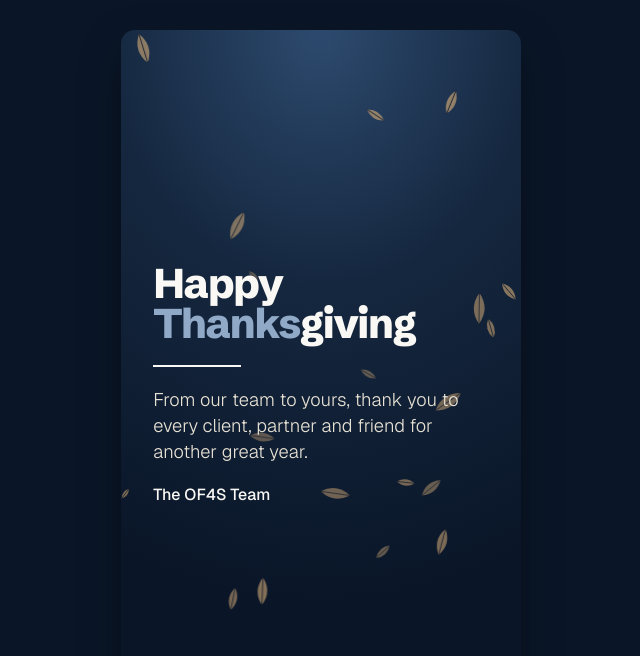
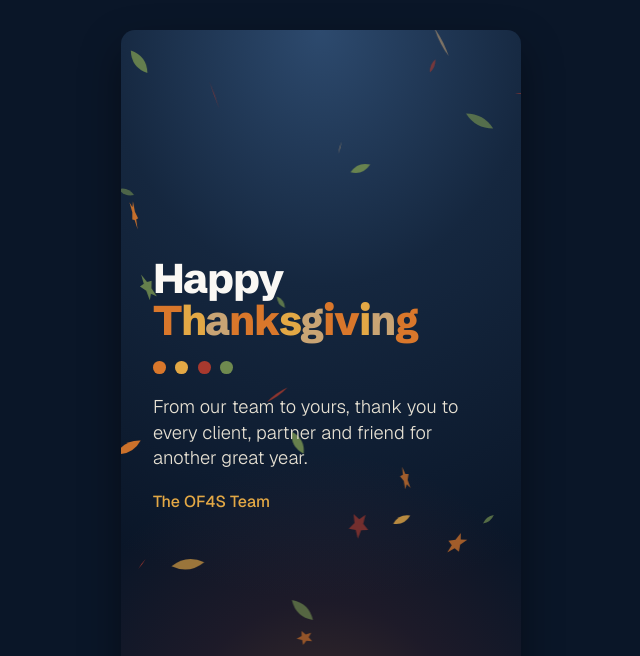
Before and after one commit to azavarce/OF4S-Marketing, a plain HTML site: page thanksgiving-story.html in a window 1280 px wide. Shown: the top 656 px of the page, without its empty margins (319-959 px from the left). Drawn offline with nearby package versions, Linux system fonts and the light colour scheme.

Commit message:
Thanksgiving story: autumn colors, playful animation, logo card ending
Co-Authored-By: Claude Opus 5.5 <noreply@anthropic.com>
Claude-Session: https://claude.ai/code/session_012oVepwNqcwrLAsKmuLcoT2

```diff
--- a/thanksgiving-story.html
+++ b/thanksgiving-story.html
@@ -2,10 +2,11 @@
 <meta name="claude:viewport-fit-sides" content="cover">
 <link rel="stylesheet" href="https://fonts.googleapis.com/css2?family=Schibsted+Grotesk:wght@500;700;800&family=Geist:wght@300;400;500&family=Geist+Mono:wght@400;500&display=swap">
 <style>
-/* Layout: one 9:16 Instagram Story frame, centered; single deliberate navy look. Loops every 12s. */
+/* Layout: one 9:16 Instagram Story frame. Scene 1 greeting (0–7.7s), scene 2 OF4S logo card (8.2–12s). Loops every 12s. */
 :root{
-  --navy-950:#0a1628; --navy-800:#15273f; --navy-600:#2d4a6e; --navy-300:#8fa9c7;
-  --paper:#faf8f4; --paper-200:#e8e2d4; --brass:#c9a474;
+  --navy-950:#0a1628; --navy-900:#0f1d33; --navy-800:#15273f; --navy-600:#2d4a6e; --navy-300:#8fa9c7;
+  --paper:#faf8f4; --paper-200:#e8e2d4;
+  --pumpkin:#d9772b; --harvest:#e3a845; --cranberry:#a8392e; --olive:#6f8a4f; --brass:#c9a474;
   --display:'Schibsted Grotesk','Geist',sans-serif;
   --sans:'Geist',-apple-system,system-ui,sans-serif;
   --mono:'Geist Mono','SF Mono',Menlo,monospace;
@@ -16,69 +17,105 @@ body{background:var(--navy-950);color:var(--paper);display:grid;place-items:cent
   padding-left:max(16px,env(safe-area-inset-left,0px));padding-right:max(16px,env(safe-area-inset-right,0px));padding-block:16px;box-sizing:border-box}
 .wrap{display:flex;flex-direction:column;align-items:center;gap:12px;width:100%}
 .story{position:relative;width:min(100%,405px,calc((100vh - 90px) * 9 / 16));aspect-ratio:9/16;max-width:100%;
-  overflow:hidden;border-radius:14px;background:radial-gradient(120% 80% at 50% 0%,var(--navy-600) 0%,var(--navy-800) 45%,var(--navy-950) 100%);
-  container-type:inline-size;box-shadow:0 18px 40px rgba(0,0,0,.4)}
+  overflow:hidden;border-radius:14px;container-type:inline-size;box-shadow:0 18px 40px rgba(0,0,0,.4);
+  background:radial-gradient(110% 70% at 50% 105%,rgba(217,119,43,.28) 0%,rgba(168,57,46,.12) 35%,transparent 65%),
+             radial-gradient(120% 80% at 50% 0%,var(--navy-600) 0%,var(--navy-800) 45%,var(--navy-950) 100%)}
 canvas{position:absolute;inset:0;width:100%;height:100%}
-.top,.bottom{position:absolute;left:7cqw;right:7cqw;display:flex;justify-content:space-between;align-items:center;
-  font-family:var(--mono);font-size:3cqw;letter-spacing:.14em;text-transform:uppercase;color:var(--navy-300)}
-.top{top:7cqw} .bottom{bottom:7cqw}
-.bottom{justify-content:center}
-.m5{display:inline-flex;font-family:var(--display);font-weight:700;font-size:9cqw;letter-spacing:-.03em;line-height:.9;color:var(--paper);text-transform:none}
+
+/* Scene 1 */
+.greet{position:absolute;inset:0;display:flex;flex-direction:column;justify-content:center;padding:0 8cqw;gap:5cqw}
+h2{margin:0;font-family:var(--display);font-weight:800;font-size:10.4cqw;line-height:1;letter-spacing:-.035em;white-space:nowrap}
+h2 .line{display:block}
+h2 .ch{display:inline-block}
+h2 .warm .ch:nth-child(4n+1){color:var(--pumpkin)} h2 .warm .ch:nth-child(4n+2){color:var(--harvest)}
+h2 .warm .ch:nth-child(4n+3){color:var(--brass)}   h2 .warm .ch:nth-child(4n){color:var(--pumpkin)}
+.dots{display:flex;gap:2.4cqw}
+.dots i{width:3.2cqw;height:3.2cqw;border-radius:50%;display:block}
+.dots i:nth-child(1){background:var(--pumpkin)} .dots i:nth-child(2){background:var(--harvest)}
+.dots i:nth-child(3){background:var(--cranberry)} .dots i:nth-child(4){background:var(--olive)}
+.msg{font-family:var(--sans);font-weight:300;font-size:4.6cqw;line-height:1.4;color:var(--paper-200);max-width:30ch;margin:0}
+.sign{font-family:var(--sans);font-weight:500;font-size:4cqw;color:var(--harvest)}
+
+/* Scene 2: logo card */
+.card{position:absolute;inset:0;background:var(--navy-900);display:flex;flex-direction:column;align-items:center;justify-content:center;gap:7cqw}
+.lockup{display:flex;align-items:center;gap:3.5cqw}
+.m5{display:inline-flex;font-family:var(--display);font-weight:700;font-size:13cqw;letter-spacing:-.03em;line-height:.9;color:var(--paper)}
 .m5 .four{color:var(--navy-300)}
-.center{position:absolute;inset:0;display:flex;flex-direction:column;justify-content:center;padding:0 8cqw;gap:5cqw}
-.kicker{font-family:var(--mono);font-size:3.2cqw;letter-spacing:.18em;text-transform:uppercase;color:var(--navy-300)}
-h2{margin:0;font-family:var(--display);font-weight:800;font-size:10.4cqw;white-space:nowrap;line-height:.92;letter-spacing:-.035em}
-h2 span{display:block;overflow:hidden;padding-bottom:.14em;margin-bottom:-.08em}
-h2 span i{display:block;font-style:normal}
-h2 em{font-style:normal;color:var(--navy-300)}
-.rule{height:2px;background:var(--paper);transform-origin:left;width:22cqw}
-.msg{font-family:var(--sans);font-weight:300;font-size:4.6cqw;line-height:1.4;color:var(--paper-200);max-width:30ch;margin:0}
-.sign{font-family:var(--sans);font-weight:500;font-size:4cqw;color:var(--paper)}
+.lockup .rule{width:1px;align-self:stretch;background:rgba(255,255,255,.25);transform-origin:top}
+.fullname{font-family:var(--mono);font-size:2.5cqw;letter-spacing:.26em;text-transform:uppercase;color:var(--paper-200);line-height:1.9}
+.url{font-family:var(--mono);font-size:3cqw;letter-spacing:.06em;color:var(--navy-300)}
+.url b{color:var(--paper);font-weight:500}
+.card .dots{gap:2cqw} .card .dots i{width:2cqw;height:2cqw}
+
 .btn{font:500 13px var(--sans);background:transparent;color:var(--navy-300);border:1px solid var(--navy-600);border-radius:999px;padding:8px 16px;cursor:pointer}
 .btn:focus-visible{outline:2px solid var(--paper);outline-offset:2px}
 
-/* 12s loop */
-.anim .kicker{animation:fade 12s infinite}
-.anim h2 span:nth-child(1) i{animation:rise 12s infinite .15s both}
-.anim h2 span:nth-child(2) i{animation:rise 12s infinite .35s both}
-.anim h2 span:nth-child(3) i{animation:rise 12s infinite .55s both}
-.anim .rule{animation:draw 12s infinite .9s both}
-.anim .msg{animation:fadeup 12s infinite 1.6s both}
-.anim .sign{animation:fadeup 12s infinite 2.6s both}
-@keyframes rise{0%{transform:translateY(110%)}7%,90%{transform:translateY(0)}97%,100%{transform:translateY(-110%)}}
-@keyframes fade{0%{opacity:0}6%,90%{opacity:1}97%,100%{opacity:0}}
-@keyframes fadeup{0%{opacity:0;transform:translateY(8px)}7%,88%{opacity:1;transform:none}95%,100%{opacity:0}}
-@keyframes draw{0%{transform:scaleX(0)}8%,88%{transform:scaleX(1)}95%,100%{transform:scaleX(0)}}
-@media (prefers-reduced-motion:reduce){.anim *{animation:none!important}}
+/* ── Timeline (12s loop) ── */
+.anim .greet{animation:greetOut 12s infinite}
+.anim h2 .ch{animation:pop 12s infinite both;animation-delay:calc(.15s + var(--i) * .055s)}
+.anim .dots i{animation:dot 12s infinite both;animation-delay:calc(1.3s + var(--i) * .12s)}
+.anim .msg{animation:fadeup 12s infinite 2s both}
+.anim .sign{animation:fadeup 12s infinite 2.9s both}
+.anim .card{animation:cardIn 12s infinite both}
+.anim .card .m5 span{animation:cardPop 12s infinite both;animation-delay:calc(var(--i) * .08s)}
+.anim .card .rule{animation:cardRule 12s infinite both}
+.anim .card .fullname,.anim .card .url,.anim .card .dots{animation:cardFade 12s infinite both}
+.anim .card .url{animation-delay:.2s} .anim .card .dots{animation-delay:.35s}
+
+@keyframes pop{0%{opacity:0;transform:translateY(60%) rotate(-12deg) scale(.6)}4%{opacity:1;transform:translateY(-12%) rotate(4deg) scale(1.08)}6.5%,100%{opacity:1;transform:none}}
+@keyframes dot{0%{transform:scale(0)}3%{transform:scale(1.4)}5%,100%{transform:scale(1)}}
+@keyframes fadeup{0%{opacity:0;transform:translateY(10px)}6%,100%{opacity:1;transform:none}}
+@keyframes greetOut{0%,62%{opacity:1;transform:none}67%,100%{opacity:0;transform:scale(.94)}}
+@keyframes cardIn{0%,65%{clip-path:circle(0% at 50% 50%)}71%,96%{clip-path:circle(80% at 50% 50%);opacity:1}100%{clip-path:circle(80% at 50% 50%);opacity:0}}
+@keyframes cardPop{0%,68%{opacity:0;transform:translateY(40%)}72%,100%{opacity:1;transform:none}}
+@keyframes cardRule{0%,70%{transform:scaleY(0)}74%,100%{transform:scaleY(1)}}
+@keyframes cardFade{0%,72%{opacity:0;transform:translateY(6px)}76%,100%{opacity:1;transform:none}}
+@media (prefers-reduced-motion:reduce){.anim *{animation:none!important}.card{display:none}}
 </style>
 
 <div class="wrap">
-  <div class="story anim" id="story" role="img" aria-label="Happy Thanksgiving from the OF4S team: from our team to yours, thank you for another great year.">
+  <div class="story anim" id="story" role="img" aria-label="Happy Thanksgiving from the OF4S team: from our team to yours, thank you for another great year. Ends on the OF4S logo card.">
     <canvas id="c"></canvas>
-    <div class="center">
-      <h2><span><i>Happy</i></span><span><i><em>Thanks</em>giving</i></span></h2>
-      <div class="rule"></div>
+    <div class="greet">
+      <h2><span class="line" data-split>Happy</span><span class="line warm" data-split>Thanksgiving</span></h2>
+      <div class="dots"><i style="--i:0"></i><i style="--i:1"></i><i style="--i:2"></i><i style="--i:3"></i></div>
       <p class="msg">From our team to yours, thank you to every client, partner and friend for another great year.</p>
       <div class="sign">The OF4S Team</div>
     </div>
-    <div class="bottom"><span class="m5"><span>OF</span><span class="four">4</span><span>S</span></span></div>
+    <div class="card">
+      <div class="lockup">
+        <span class="m5"><span style="--i:0">OF</span><span class="four" style="--i:1">4</span><span style="--i:2">S</span></span>
+        <span class="rule"></span>
+        <span class="fullname">Office Furniture<br>4 Sale</span>
+      </div>
+      <div class="url">officefurniture4sale<b>.com</b></div>
+      <div class="dots"><i></i><i></i><i></i><i></i></div>
+    </div>
   </div>
   <button class="btn" id="replay" type="button">Replay</button>
 </div>
 
 <script>
+let n=0;document.querySelectorAll('[data-split]').forEach(el=>{const t=el.textContent;el.textContent='';
+  for(const c of t){const s=document.createElement('span');s.className='ch';s.textContent=c;s.style.setProperty('--i',n++);el.appendChild(s)}});
 const cv=document.getElementById('c'),ctx=cv.getContext('2d');
 const reduce=matchMedia('(prefers-reduced-motion: reduce)').matches;
-let W,H,leaves=[];
+const COLORS=['#d9772b','#e3a845','#a8392e','#6f8a4f','#c9a474'];
+let W,H,leaves=[],t0=performance.now();
 function size(){const r=cv.getBoundingClientRect(),d=devicePixelRatio||1;W=r.width;H=r.height;cv.width=W*d;cv.height=H*d;ctx.setTransform(d,0,0,d,0,0)}
-function leaf(init){return{x:Math.random()*W,y:init?Math.random()*H:-20,s:6+Math.random()*10,v:.25+Math.random()*.5,
-  a:Math.random()*6.28,r:(Math.random()-.5)*.02,sw:Math.random()*6.28,o:.35+Math.random()*.35}}
-function draw(l){ctx.save();ctx.translate(l.x,l.y);ctx.rotate(l.a);ctx.globalAlpha=l.o;ctx.fillStyle='#c9a474';
-  ctx.beginPath();ctx.moveTo(0,-l.s);ctx.quadraticCurveTo(l.s*.7,0,0,l.s);ctx.quadraticCurveTo(-l.s*.7,0,0,-l.s);ctx.fill();
-  ctx.globalAlpha=l.o*1.4;ctx.strokeStyle='#0a1628';ctx.lineWidth=.8;ctx.beginPath();ctx.moveTo(0,-l.s);ctx.lineTo(0,l.s);ctx.stroke();ctx.restore()}
-function tick(){ctx.clearRect(0,0,W,H);for(const l of leaves){l.y+=l.v;l.sw+=.015;l.x+=Math.sin(l.sw)*.4;l.a+=l.r;
-  if(l.y>H+20)Object.assign(l,leaf(false));draw(l)}if(!reduce)requestAnimationFrame(tick)}
-size();leaves=Array.from({length:26},()=>leaf(true));tick();
+function leaf(init){return{x:Math.random()*W,y:init?Math.random()*H:-20,s:6+Math.random()*11,v:.35+Math.random()*.7,
+  a:Math.random()*6.28,r:(Math.random()-.5)*.04,sw:Math.random()*6.28,o:.55+Math.random()*.4,c:COLORS[Math.random()*5|0],
+  maple:Math.random()<.45,flip:Math.random()*6.28}}
+function maple(s){ctx.beginPath();for(let i=0;i<=10;i++){const ang=-Math.PI/2+i*Math.PI/5,r=i%2?s*.45:s;ctx.lineTo(Math.cos(ang)*r,Math.sin(ang)*r)}ctx.closePath();ctx.fill()}
+function oval(s){ctx.beginPath();ctx.moveTo(0,-s);ctx.quadraticCurveTo(s*.7,0,0,s);ctx.quadraticCurveTo(-s*.7,0,0,-s);ctx.fill()}
+function draw(l){ctx.save();ctx.translate(l.x,l.y);ctx.rotate(l.a);ctx.scale(Math.cos(l.flip),1);ctx.globalAlpha=l.o;ctx.fillStyle=l.c;
+  l.maple?maple(l.s):oval(l.s);ctx.restore()}
+function tick(now){ctx.clearRect(0,0,W,H);const p=((now-t0)%12000)/12000;
+  const gust=p>.6&&p<.7?2.2:1; // leaves sweep faster as the logo card opens
+  for(const l of leaves){l.y+=l.v*gust;l.sw+=.02;l.x+=Math.sin(l.sw)*.6*gust;l.a+=l.r;l.flip+=.03;
+    if(l.y>H+20)Object.assign(l,leaf(false));draw(l)}
+  if(!reduce)requestAnimationFrame(tick)}
+size();leaves=Array.from({length:30},()=>leaf(true));requestAnimationFrame(tick);
 addEventListener('resize',size);
-document.getElementById('replay').onclick=()=>{const s=document.getElementById('story');s.classList.remove('anim');void s.offsetWidth;s.classList.add('anim')};
+document.getElementById('replay').onclick=()=>{const s=document.getElementById('story');s.classList.remove('anim');void s.offsetWidth;s.classList.add('anim');t0=performance.now()};
 </script>
```
